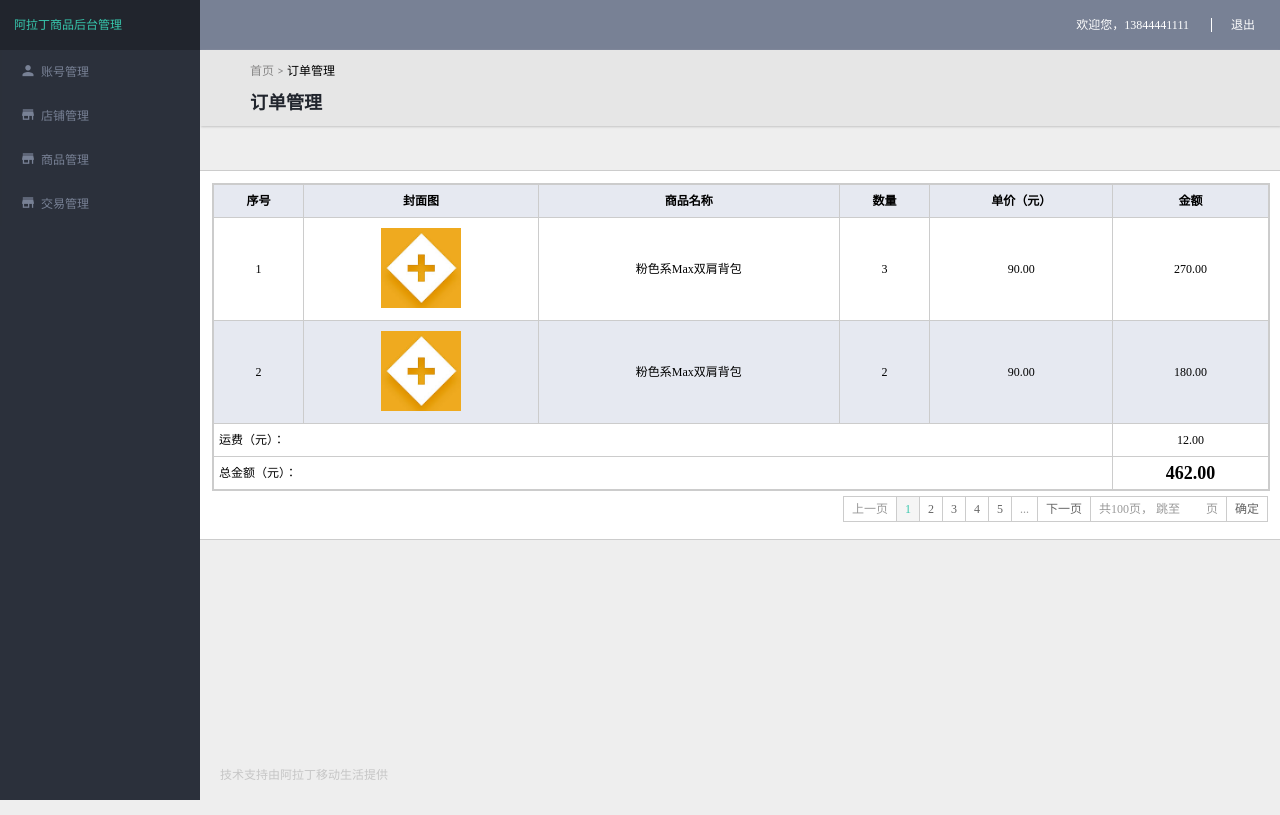
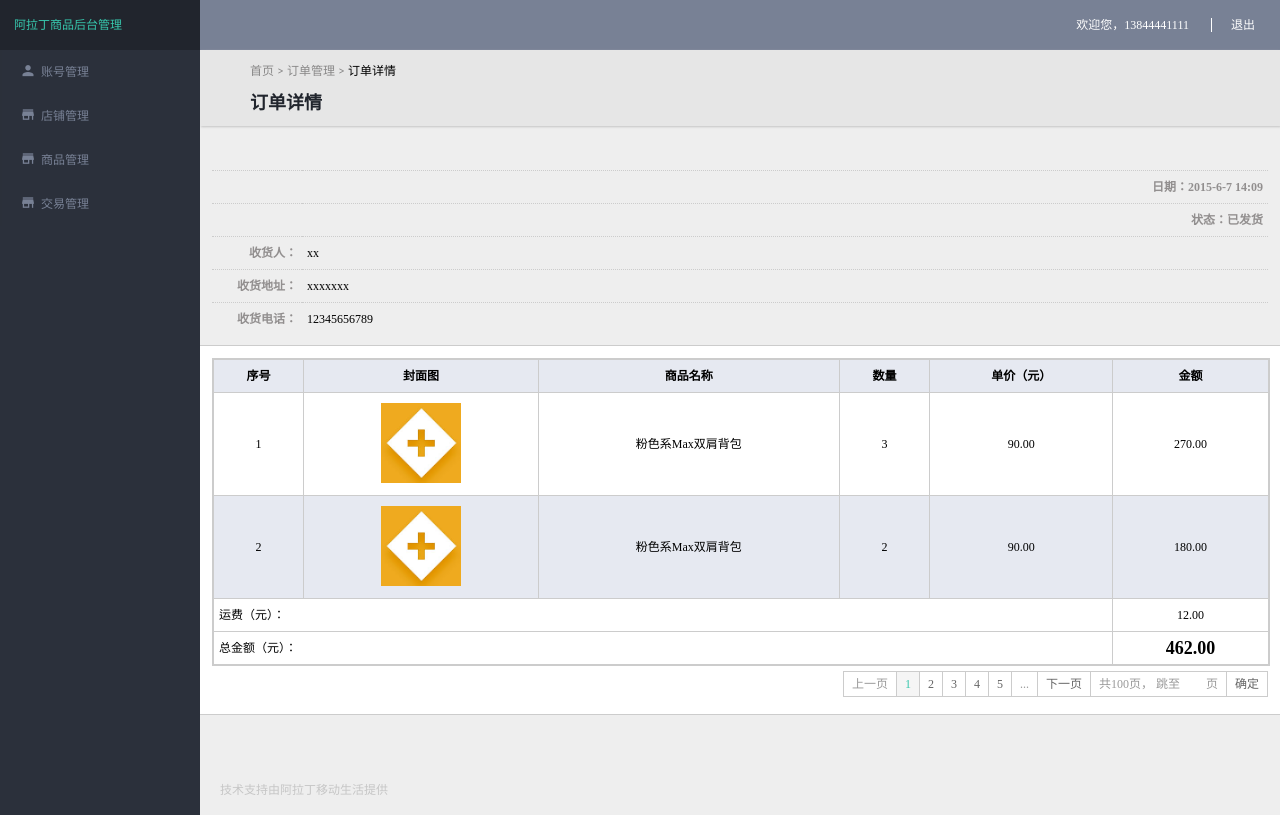
Before and after one commit to AlanGuo/webuy, a plain HTML site: page design/static/manage/manage_order_detail.html in a window 1280 px wide. Drawn offline with Linux system fonts and the light colour scheme; files whose address does not match are found by name.

Commit message:
update:2015-5-28

```diff
--- a/design/static/manage/manage_order_detail.html
+++ b/design/static/manage/manage_order_detail.html
@@ -65,10 +65,12 @@
 						<div class="crumb-nav">
 							<a href="#nolink">首页</a>
 							<span class="arrow-right">></span>
-							<span>订单管理</span>
+							<a href="#nolink">订单管理</a>
+							<span class="arrow-right">></span>
+							<span>订单详情</span>
 						</div>
 
-						<h2 class="topic">订单管理</h2>
+						<h2 class="topic">订单详情</h2>
 
 					</div>
 					<!-- title end -->
@@ -81,6 +83,29 @@
 						</div> -->
 
 						<div class="tablelist-wrapper">
+
+							<div class="infor-detail">
+								<table class="tb-info" border="0" cellpadding="0" cellspacing="0">
+									<tr>
+										<td colspan="2">日期：2015-6-7 14:09</td>
+									</tr>
+									<tr>
+										<td colspan="2">状态：已发货</td>
+									</tr>
+									<tr>
+										<td>收货人：</td>
+										<td>xx</td>
+									</tr>
+									<tr>
+										<td>收货地址：</td>
+										<td>xxxxxxx</td>
+									</tr>
+									<tr>
+										<td>收货电话：</td>
+										<td>12345656789</td>
+									</tr>
+								</table>
+							</div>
 
 							<div class="tablelist-cont">
 
--- a/design/static/manage/ui/css/mai.css
+++ b/design/static/manage/ui/css/mai.css
@@ -693,41 +693,24 @@ body{background: #eee;}
 	border-bottom:1px solid #ccc;
 
 }
-/*.lay-popup .row-input .err-tips{
-	padding-left: 70px;
-	color:#fa5106;
+
+.infor-detail{
+	padding:0 12px 10px;
 }
-.lay-popup .row-input .tablelist-value{
-	display: inline-block;
+.infor-detail .tb-info{
+	width:100%;
 }
-.lay-popup .row-input .tablelist-value span{
-	display: inline-block;
-	padding:0 15px;
-	margin-right: 4px;
-	line-height: 34px;
-	border:1px solid #ccc;
-	position: relative;
-}
-.lay-popup .row-input .tablelist-value span .icon-marks{
-	display: none;
-	width:14px;
-	height:14px;
-	position: absolute;
-	right:0;
-	bottom:0;
-	background: #37C7AD;
-	color: #fff;
-	text-align: right;
-	line-height: 14px;
-	border-top-left-radius: 2px;
-}*/
-/*selected*/
-/*.lay-popup .row-input .tablelist-value span.m .icon-marks{
-	display: block;
-}
-.lay-popup .row-input .tablelist-value span.m{
-	border:1px solid #37C7AD;
-}*/
+	.tb-info tr > td:first-child{
+		width:80px;
+		text-align: right;
+		font-weight: bold;
+		color:#928F8F;
+	}
+	.tb-info td{
+		border-top: 1px dotted #ccc;
+		padding:5px;
+		line-height: 22px;
+	}
 
 /* ----------- pagination style ----------- */
 .box-paging{
```
